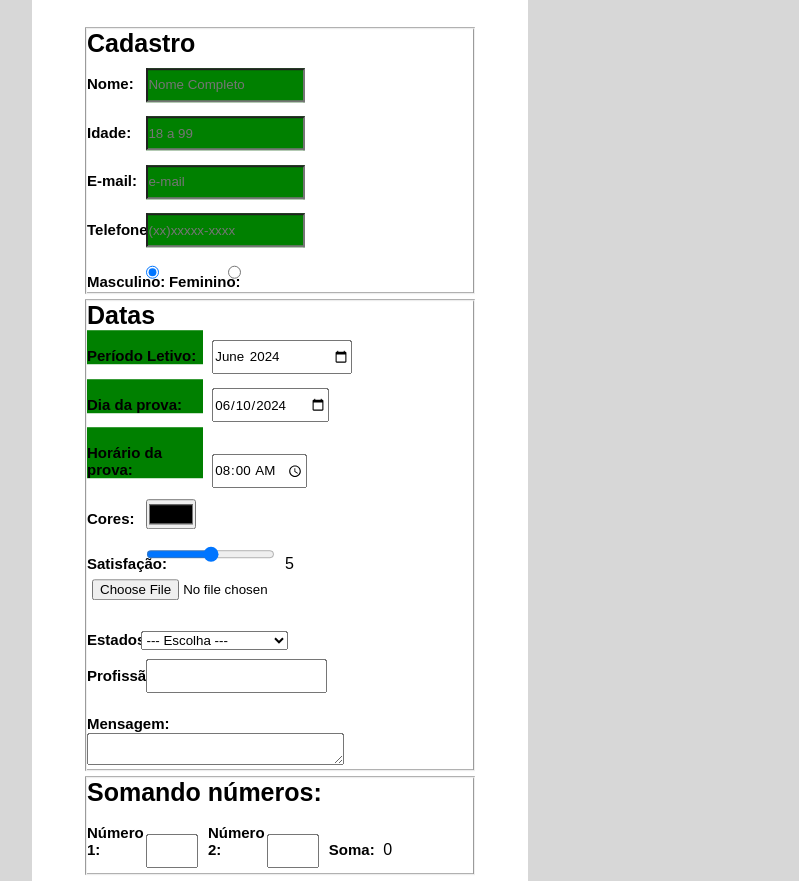
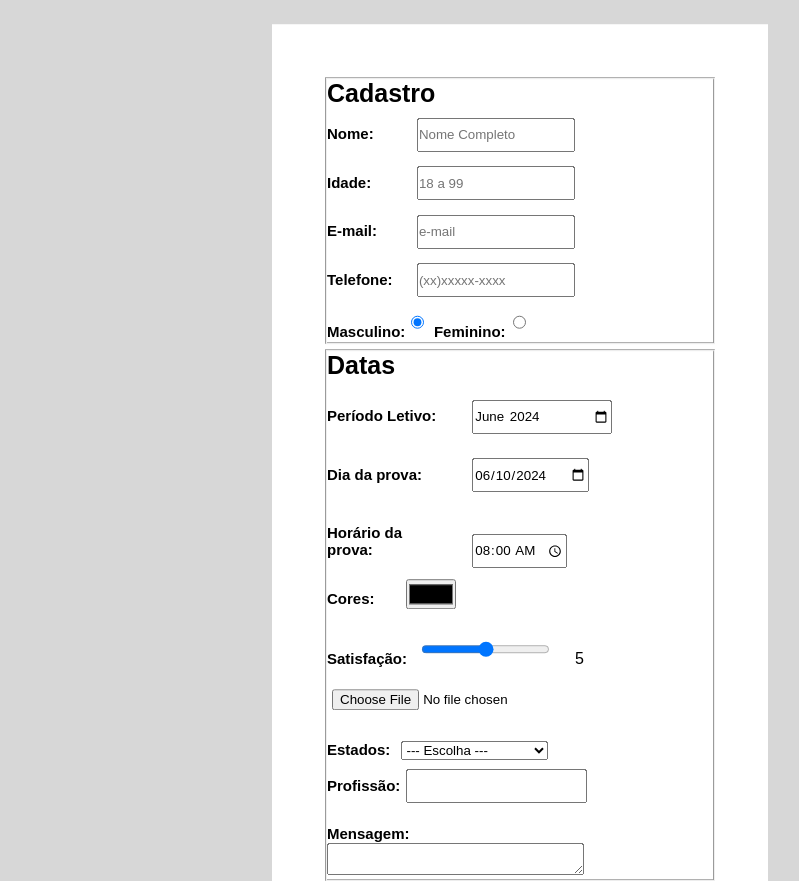
Before and after one commit to LeticiaSalustiano/Html-Css, a plain HTML site: page Aulas/Formulário/index.html in a window 1280 px wide. Shown: the top 881 px of the page, without its empty margins (360-1159 px from the left). Drawn offline with Linux system fonts and the light colour scheme.

Commit message:
finalizado

```diff
--- a/Aulas/Formulário/index.html
+++ b/Aulas/Formulário/index.html
@@ -19,7 +19,7 @@
         </div>
         <div>
             <label for="idade">Idade:</label>
-            <input class="cadastro" type="number" name="idade" id="idade" min="18" max="99" placeholder="18 a 99" step="1"><!--value="5"-->
+            <input class="cadastro" type="number" name="idade" id="idade" min="18" max="99" placeholder="18 a 99" step="1">
         </div>
         <div>
             <label for="e-mail">E-mail:</label>
@@ -28,7 +28,7 @@
         <div>
             <label for="telefone">Telefone:</label>
             <input class="cadastro" type="tel" name="telefone" id="telefone" autocomplete="tel"
-            pattern="^\(\d{2}\)\d{4,5}-\d{4}$" required placeholder="(xx)xxxxx-xxxx"> <!-- Expressões Regulares-->
+            pattern="^\(\d{2}\)\d{4,5}-\d{4}$" required placeholder="(xx)xxxxx-xxxx">
         </div>
         <div>
             <label for="masc">Masculino:</label>
--- a/Aulas/Formulário/style.css
+++ b/Aulas/Formulário/style.css
@@ -15,23 +15,25 @@ body{
 }
 
 main{
-    position: absolute;
+    position: relative;
     top: 60%;
-    left: 80%;
+    left: 100%;
     transform: translate(-50%, -50%);
     width: 400px;
     background-color:rgb(255, 255, 255);
     padding: 6%;
+    margin: 10%;
     }
 
 legend{
     font-size: 25px;
     font-weight: 550;
+
 }
 
 label{
     font-weight: 550;
-    padding: 17px 0px 0px 0px;
+    padding: 17px 20px 0px 0px;
     display: inline-block;
     width: 50px;
     font-size: 15px;
@@ -39,29 +41,33 @@ label{
 
 .cadastro{
     width: 40%;
-    background-color: green;
+    margin-left: 4%;
+
 
 }
 
 .datas{
     width: 30%;
-    background-color: green;
+  margin-top: 10px;
 }
 
 input{
     height: 30px;
     margin: 5px;
+
     text-align: left;
 
 }
 
-.datas{
-    width: 30%;
+input#masc{
+    margin-left: 10px;
 
 }
 
+input#inivel{
+    margin: 20px;
 
-
+}
 
 fieldset{
     margin: 5px;
```
